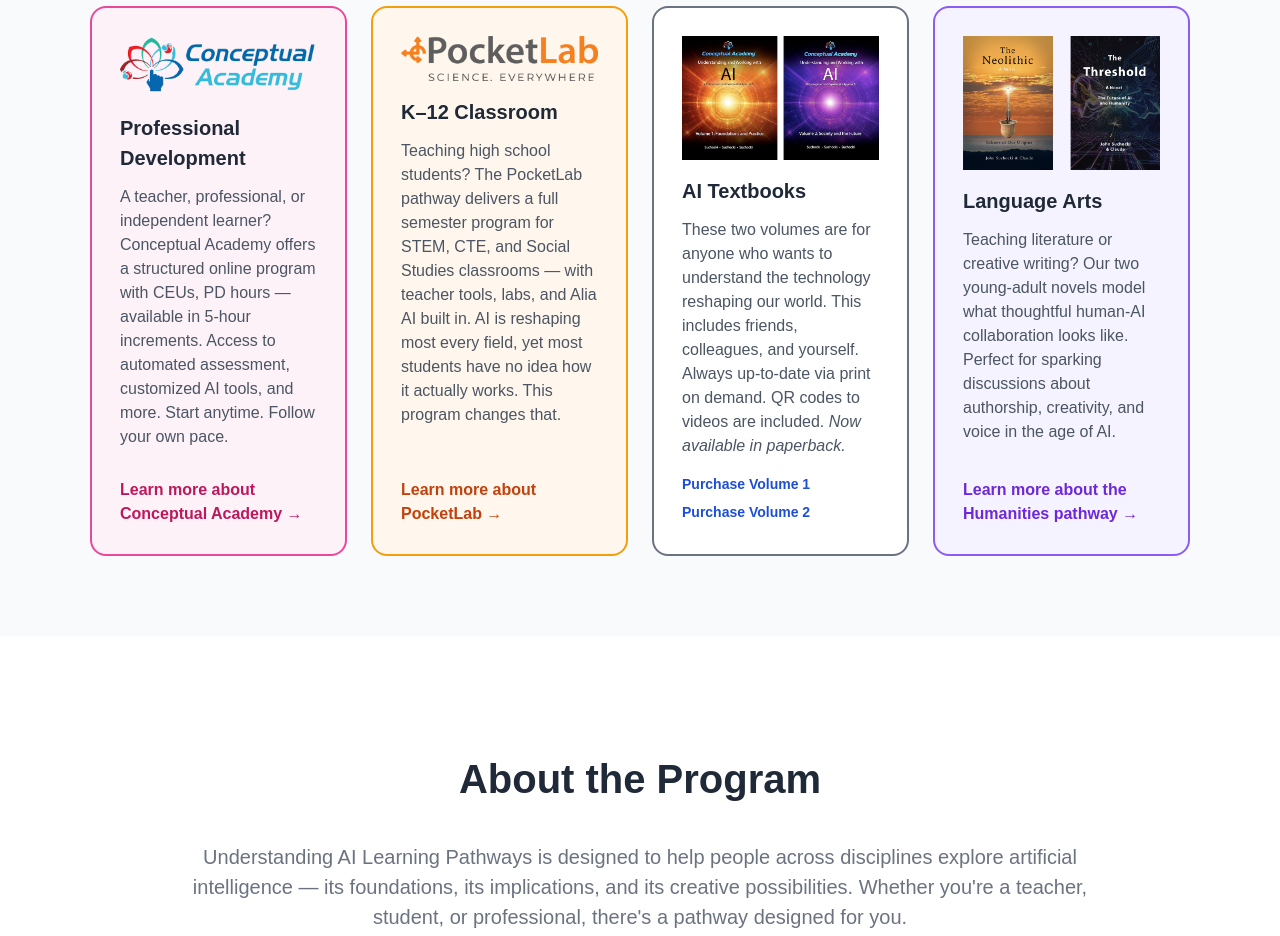
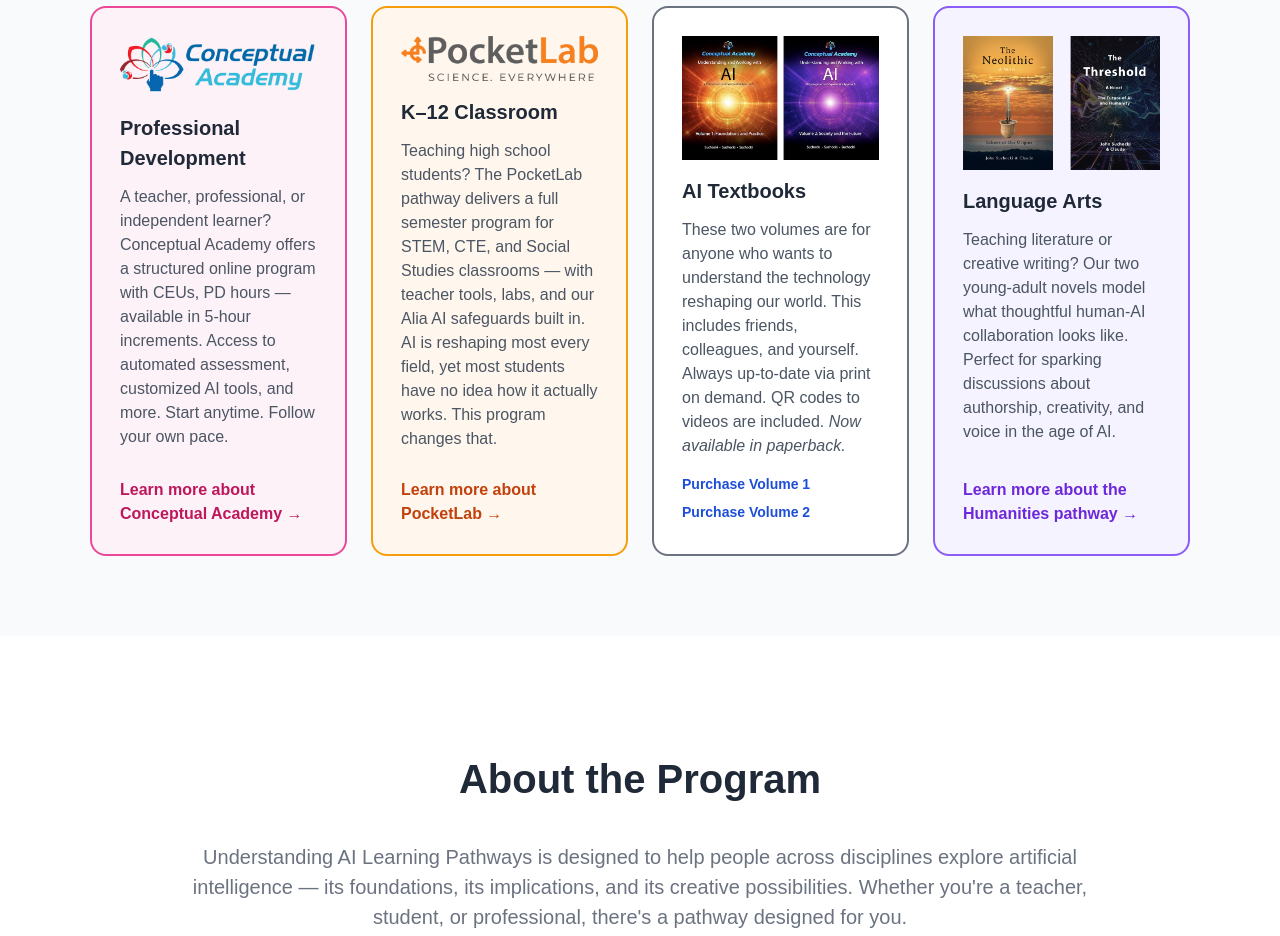
Before and after one commit to Suchocki88/UnderstandingAI.ai, a Next.js app: page / in a window 1280 px wide. Shown: the part 2360-3296 px from the top of the page. Built offline with nearby package versions, Linux system fonts and the light colour scheme.

Commit message:
Clarify description of PocketLab program
Updated text to include 'our Alia AI safeguards' for clarity.

```diff
--- a/app/page.tsx
+++ b/app/page.tsx
@@ -177,7 +177,7 @@ export default function Page() {
               <img src="/images/pocketlab-logo.png" alt="PocketLab" style={{ width: "100%", borderRadius: 8, marginBottom: 4 }} />
               <h3 style={{ margin: 0, fontSize: 20 }}>K–12 Classroom</h3>
               <p style={{ color: "#4b5563", margin: 0, flexGrow: 1 }}>
-                Teaching high school students? The PocketLab pathway delivers a full semester program for STEM, CTE, and Social Studies classrooms — with teacher tools, labs, and Alia AI built in. AI is reshaping most every field, yet most students have no idea how it actually works. This program changes that.
+                Teaching high school students? The PocketLab pathway delivers a full semester program for STEM, CTE, and Social Studies classrooms — with teacher tools, labs, and our Alia AI safeguards built in. AI is reshaping most every field, yet most students have no idea how it actually works. This program changes that.
               </p>
               <Link href="/pocketlab" style={{ color: "#c2410c", fontWeight: 700, textDecoration: "none", marginTop: 8 }}>
                 Learn more about PocketLab →
```
